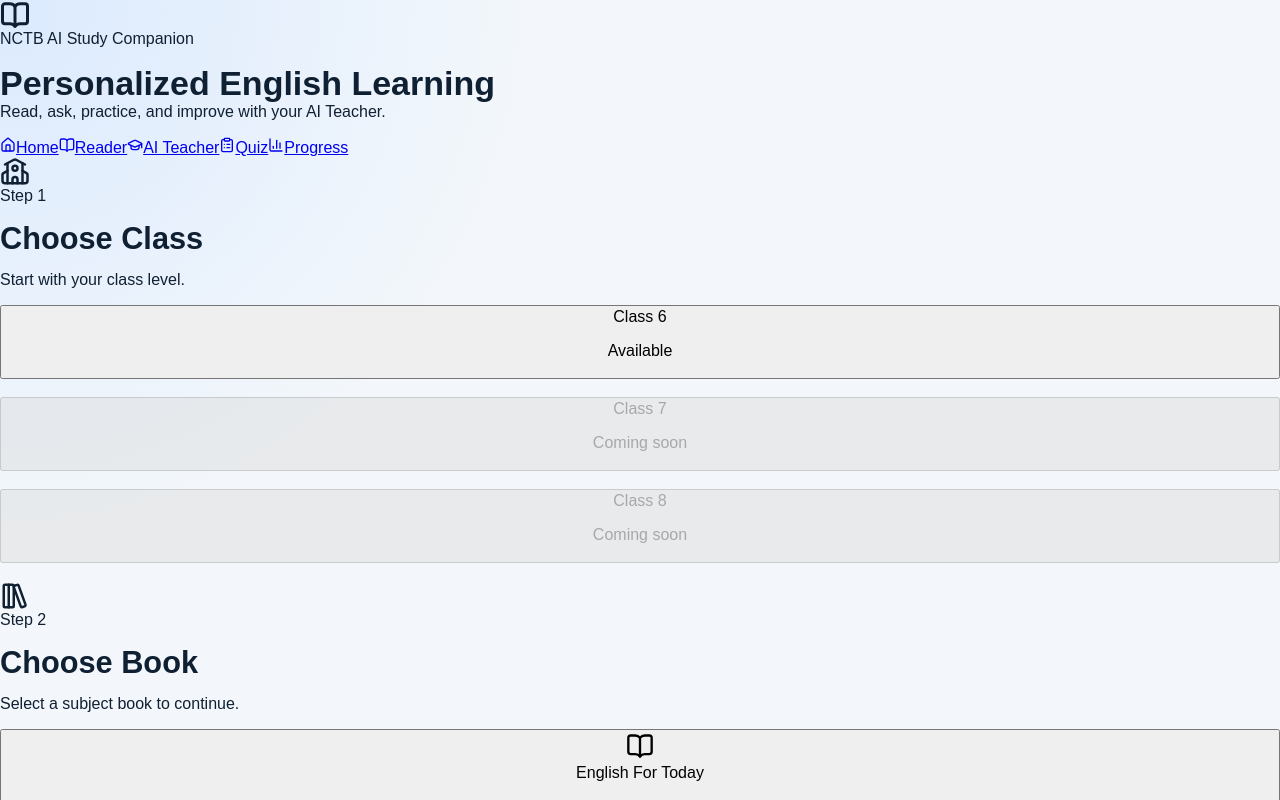
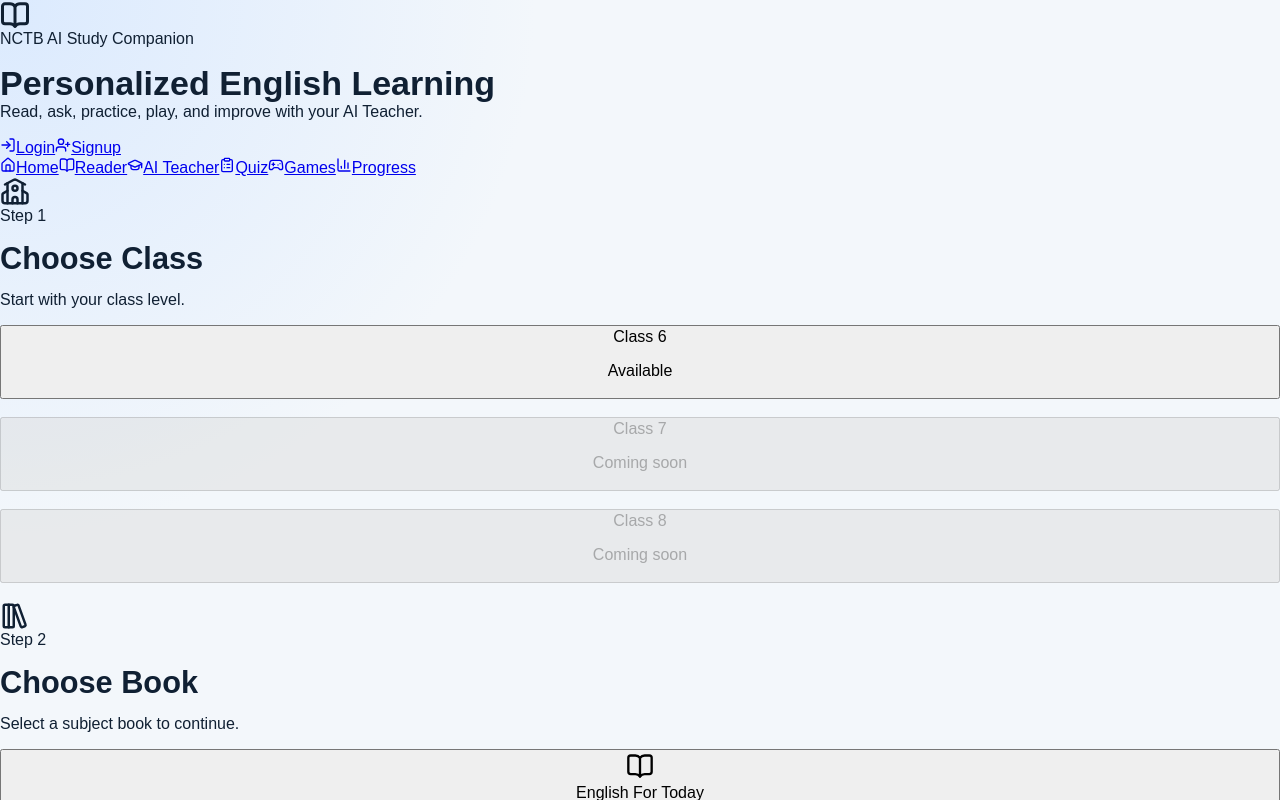
Before and after one commit to tushar347/nctb-study-companion, a Next.js app: page / in a window 1280 px wide. Shown: the top 800 px of the page. Built offline with nearby package versions, Linux system fonts and the light colour scheme.

Commit message:
refactor frontend into liquid glass learning pages

```diff
--- a/components/study/AppShell.tsx
+++ b/components/study/AppShell.tsx
@@ -6,8 +6,11 @@ import {
   BarChart3,
   BookOpen,
   ClipboardList,
+  Gamepad2,
   GraduationCap,
   Home,
+  LogIn,
+  UserPlus,
 } from "lucide-react";
 
 const navItems = [
@@ -15,7 +18,13 @@ const navItems = [
   { href: "/reader", label: "Reader", icon: BookOpen },
   { href: "/teacher", label: "AI Teacher", icon: GraduationCap },
   { href: "/quiz", label: "Quiz", icon: ClipboardList },
+  { href: "/games", label: "Games", icon: Gamepad2 },
   { href: "/progress", label: "Progress", icon: BarChart3 },
+];
+
+const accountItems = [
+  { href: "/login", label: "Login", icon: LogIn },
+  { href: "/signup", label: "Signup", icon: UserPlus },
 ];
 
 export default function AppShell({ children }: { children: React.ReactNode }) {
@@ -29,6 +38,7 @@ export default function AppShell({ children }: { children: React.ReactNode }) {
 
       <section className="relative mx-auto max-w-7xl">
         <header className="rounded-[34px] border border-white/60 bg-white/45 p-4 shadow-[0_24px_80px_rgba(15,23,42,0.16)] backdrop-blur-2xl md:p-5">
+          <div className="flex flex-col gap-5">
             <div className="flex flex-col gap-4 lg:flex-row lg:items-center lg:justify-between">
               <div className="flex items-center gap-4">
                 <div className="grid h-14 w-14 place-items-center rounded-3xl bg-gradient-to-br from-blue-600 to-cyan-500 text-white shadow-2xl">
@@ -43,8 +53,31 @@ export default function AppShell({ children }: { children: React.ReactNode }) {
                     Personalized English Learning
                   </h1>
                   <p className="text-sm font-semibold text-slate-500">
-                  Read, ask, practice, and improve with your AI Teacher.
+                    Read, ask, practice, play, and improve with your AI Teacher.
                   </p>
+                </div>
+              </div>
+
+              <div className="flex flex-wrap gap-2">
+                {accountItems.map((item) => {
+                  const Icon = item.icon;
+                  const active = pathname === item.href;
+
+                  return (
+                    <Link
+                      key={item.href}
+                      href={item.href}
+                      className={`flex items-center gap-2 rounded-2xl px-4 py-2 text-sm font-black shadow-md transition ${
+                        active
+                          ? "bg-slate-950 text-white"
+                          : "bg-white/75 text-slate-700 hover:bg-white"
+                      }`}
+                    >
+                      <Icon size={16} />
+                      {item.label}
+                    </Link>
+                  );
+                })}
               </div>
             </div>
 
```
Lines whose indentation alone changed are shown as unchanged.
